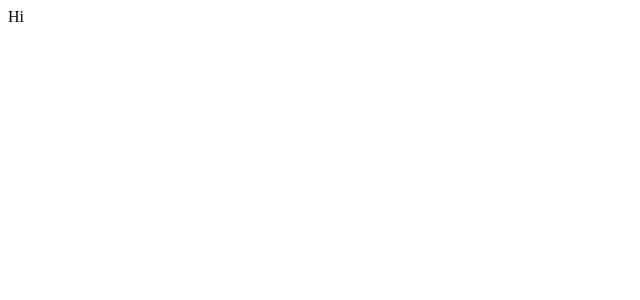
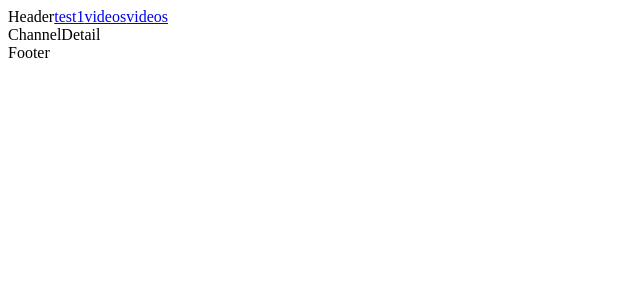
Before and after one commit to yoeoh/youtube-ts, a React (Create React App) app: page /channel/1 in a window 1280 px wide. Shown: the top 300 px of the page, without its empty margins (0-640 px from the left). Built offline with nearby package versions, Linux system fonts and the light colour scheme.

Commit message:
added components structure and routing

```diff
--- a/package.json
+++ b/package.json
@@ -23,6 +23,7 @@
     "@types/node": "^16.7.13",
     "@types/react": "^18.0.0",
     "@types/react-dom": "^18.0.0",
+    "@types/react-router-dom": "^5.3.3",
     "@typescript-eslint/eslint-plugin": "^5.45.0",
     "@typescript-eslint/parser": "^5.45.0",
     "eslint": "^8.28.0",
--- a/src/App.tsx
+++ /dev/null
@@ -1,5 +0,0 @@
-function App() {
-  return <>Hi</>;
-}
-
-export default App;
--- /dev/null
+++ b/src/components/ChannelDetail.tsx
@@ -0,0 +1,5 @@
+const ChannelDetail = () => {
+  return <div>ChannelDetail</div>;
+};
+
+export default ChannelDetail;
--- /dev/null
+++ b/src/components/Footer.tsx
@@ -0,0 +1,5 @@
+const Footer = () => {
+  return <div>Footer</div>;
+};
+
+export default Footer;
--- /dev/null
+++ b/src/components/Header.tsx
@@ -0,0 +1,14 @@
+import { Link } from 'react-router-dom';
+
+const Header = () => {
+  return (
+    <div>
+      Header
+      <Link to='/video/1'>test1</Link>
+      <Link to='/channel/1'>videos</Link>
+      <Link to='/search/search'>videos</Link>
+    </div>
+  );
+};
+
+export default Header;
--- /dev/null
+++ b/src/components/SearchFeed.tsx
@@ -0,0 +1,5 @@
+const SearchFeed = () => {
+  return <div>SearchFeed</div>;
+};
+
+export default SearchFeed;
--- /dev/null
+++ b/src/components/VideoDetail.tsx
@@ -0,0 +1,5 @@
+const VideoDetail = () => {
+  return <div>VideoDetail</div>;
+};
+
+export default VideoDetail;
--- a/src/index.tsx
+++ b/src/index.tsx
@@ -1,10 +1,12 @@
 import React from 'react';
 import ReactDOM from 'react-dom/client';
-import App from './App';
+import { RouterProvider } from 'react-router-dom';
+
+import router from './router';
 
 const root = ReactDOM.createRoot(document.getElementById('root') as HTMLElement);
 root.render(
   <React.StrictMode>
-    <App />
+    <RouterProvider router={router} />
   </React.StrictMode>,
 );
--- /dev/null
+++ b/src/router.tsx
@@ -0,0 +1,32 @@
+import { createBrowserRouter } from 'react-router-dom';
+
+import Root from './routes/root';
+
+import ChannelDetail from './components/ChannelDetail';
+import SearchFeed from './components/SearchFeed';
+import VideoDetail from './components/VideoDetail';
+import ErrorPage from './routes/errorPage';
+
+const router = createBrowserRouter([
+  {
+    path: '/',
+    element: <Root />,
+    errorElement: <ErrorPage />,
+    children: [
+      {
+        path: '/video/:videoId',
+        element: <VideoDetail />,
+      },
+      {
+        path: '/channel/:channelId',
+        element: <ChannelDetail />,
+      },
+      {
+        path: '/search/:searchTerm',
+        element: <SearchFeed />,
+      },
+    ],
+  },
+]);
+
+export default router;
--- /dev/null
+++ b/src/routes/errorPage.tsx
@@ -0,0 +1,20 @@
+import { useRouteError } from 'react-router-dom';
+
+interface RouteError {
+  statusText: string;
+  message: string;
+}
+
+export default function ErrorPage() {
+  const error = useRouteError() as RouteError;
+
+  return (
+    <div>
+      <h1>Oops!</h1>
+      <p>Sorry, an unexpected error has occurred.</p>
+      <p>
+        <i>{error.statusText || error.message}</i>
+      </p>
+    </div>
+  );
+}
--- /dev/null
+++ b/src/routes/root.tsx
@@ -0,0 +1,16 @@
+import { Outlet } from 'react-router-dom';
+
+import Footer from '../components/Footer';
+import Header from '../components/Header';
+
+const Root = () => {
+  return (
+    <>
+      <Header />
+      <Outlet />
+      <Footer />
+    </>
+  );
+};
+
+export default Root;
```
Also changed, not shown: 1 other file (tests, documents, lock files or other folders).
